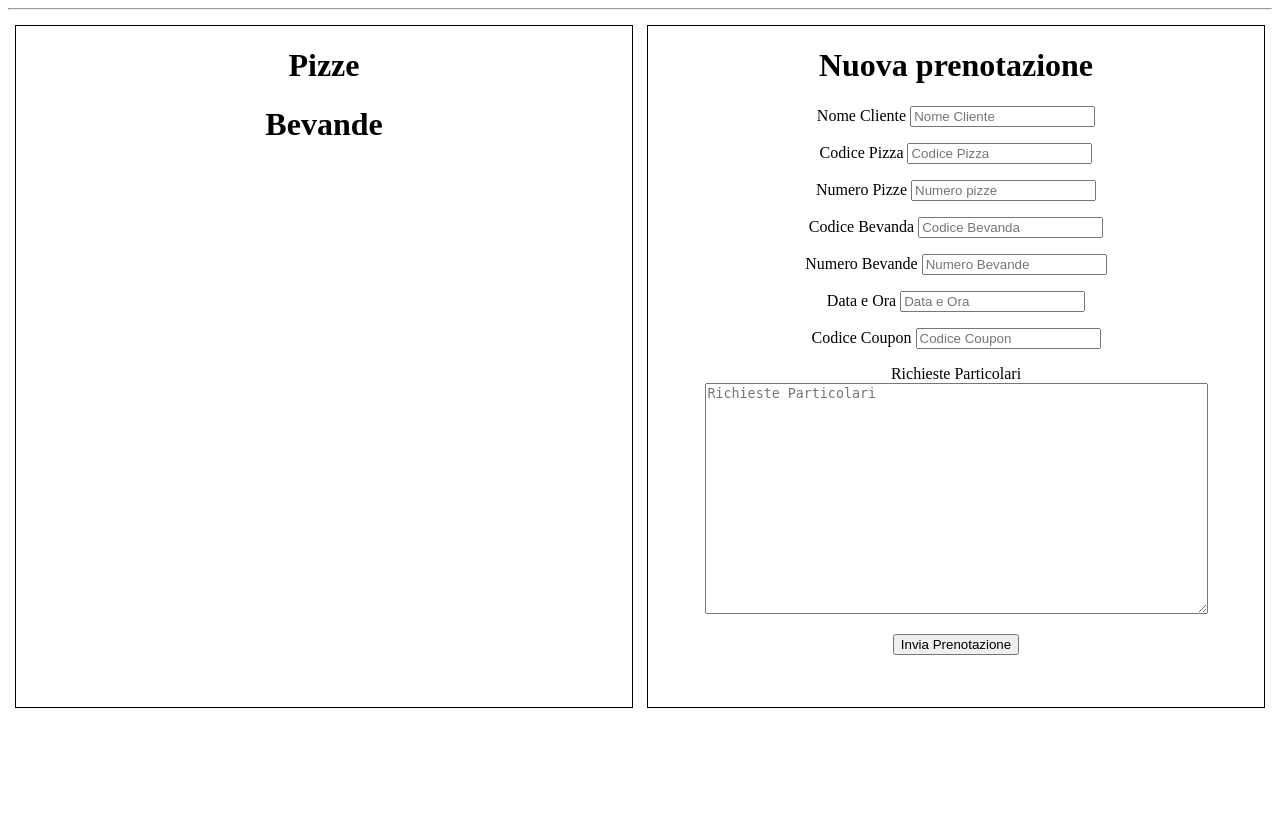
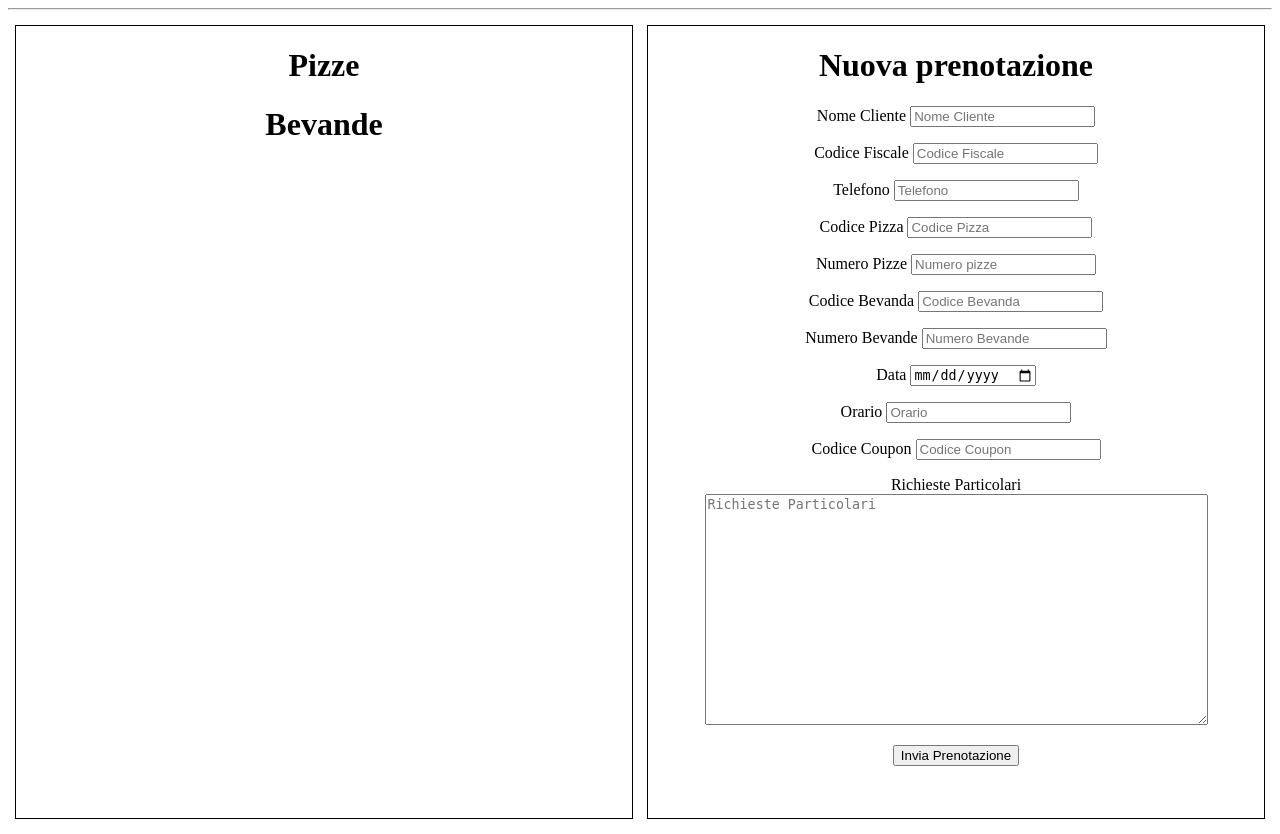
Before and after one commit to alessandro-bertelli/webapp_isa_tbd, a Flask app: page /new_pren/ in a window 1280 px wide. Shown: the part 63-897 px from the top of the page. Before the commit the page ends 771 px from the top, so only its background shows below. Run offline with Flask 2, Linux system fonts and the light colour scheme; data that the repository does not hold is empty; some libraries are stand-ins or nearby versions.

Commit message:
[new_pren] First POST requests creation
Funzionante l'inserimento nel database dei dati sulla tabella cliente e sulla tabella prenotazione, implementata autogenerazione dell'identificativo id_prenotazione. Manca gestione ordine pizze e bevande e gestione coupon.

```diff
--- a/src/app.py
+++ b/src/app.py
@@ -28,11 +28,26 @@ def index():
 @app.route('/new_pren/', methods=('GET', 'POST'))
 def new_pren():
     conn = get_db_connection()
-    cur = conn.cursor()
-    cur.execute('SELECT * FROM pizza;')
-    pizze = cur.fetchall()
-    cur.execute('SELECT * FROM bevanda;')
-    bevande = cur.fetchall()
-    cur.close()
-    conn.close()
-    return render_template('new_pren.html', pizze=pizze, bevande=bevande)
+    if request.method == 'POST':
+        nome = request.form['nome']
+        id_cliente = request.form['id_cliente']
+        telefono = request.form['telefono']
+        data = request.form['data']
+        orario = request.form['orario']
+        cod_coupon = request.form['cod_coupon']
+        cur = conn.cursor()
+        cur.execute('INSERT INTO cliente (nome, id_cliente, telefono)''VALUES (%s, %s, %s)',(nome, id_cliente, telefono))
+        cur.execute('INSERT INTO prenotazione (data, orario, id_cliente)''VALUES (%s, %s, %s)',(data, orario, id_cliente))
+        conn.commit()
+        cur.close()
+        conn.close()
+        return redirect(url_for('index'))
+    else:
+        cur = conn.cursor()
+        cur.execute('SELECT * FROM pizza;')
+        pizze = cur.fetchall()
+        cur.execute('SELECT * FROM bevanda;')
+        bevande = cur.fetchall()
+        cur.close()
+        conn.close()
+        return render_template('new_pren.html', pizze=pizze, bevande=bevande)
--- a/src/templates/new_pren.html
+++ b/src/templates/new_pren.html
@@ -2,57 +2,78 @@
 
 {% block variable %}
     <h1>{% block title %} Nuova prenotazione {% endblock %}</h1>
-    <form method="post">
+    <form method="POST">
         <p>
             <label for="nome">Nome Cliente</label>
-            <input type="text" name="nome_cliente"
+            <input type="text" name="nome"
                    placeholder="Nome Cliente">
             </input>
         </p>
 
         <p>
+            <label for="id_cliente">Codice Fiscale</label>
+            <input type="text" name="id_cliente"
+                   placeholder="Codice Fiscale">
+            </input>
+        </p>
+
+        <p>
+            <label for="telefono">Telefono</label>
+            <input type="text" name="telefono"
+                   placeholder="Telefono">
+            </input>
+        </p>
+
+        <p>
             <label for="cod_pizza">Codice Pizza</label>
-            <input type="int" name="cod_pizza"
+            <input type="number" name="cod_pizza"
                    placeholder="Codice Pizza">
             </input>
         </p>
 
         <p>
             <label for="n_pizze">Numero Pizze</label>
-            <input type="int" name="num_pizze"
+            <input type="number" name="n_pizze"
                    placeholder="Numero pizze">
             </input>
         </p>
 
         <p>
             <label for="cod_bevanda">Codice Bevanda</label>
-            <input type="int" name="codice_bevanda"
+            <input type="number" name="cod_bevanda"
                    placeholder="Codice Bevanda">
             </input>
         </p>
 
         <p>
             <label for="n_bevande">Numero Bevande</label>
-            <input type="int" name="num_bevande"
+            <input type="number" name="n_bevande"
                    placeholder="Numero Bevande">
             </input>
         </p>
 
         <p>
-            <label for="dataora">Data e Ora</label>
-            <input type="datetime" name="data_ora"
-                   placeholder="Data e Ora">
+            <label for="data">Data</label>
+            <input type="date" name="data"
+                   placeholder="Data">
+            </input>
+        </p>
+
+        <p>
+            <label for="orario">Orario</label>
+            <input type="text" name="orario"
+                   placeholder="Orario">
             </input>
         </p>
 
         <p>
             <label for="cod_coupon">Codice Coupon</label>
-            <input type="int" name="codice_coupon"
+            <input type="number" name="cod_coupon"
                    placeholder="Codice Coupon">
         </p>
 
         <p>
-        <label for="richieste_particolari">Richieste Particolari</label>
+        <label for="rich_partic">Richieste Particolari</label>
         <br>
         <textarea name="rich_partic"
                   placeholder="Richieste Particolari"
```
